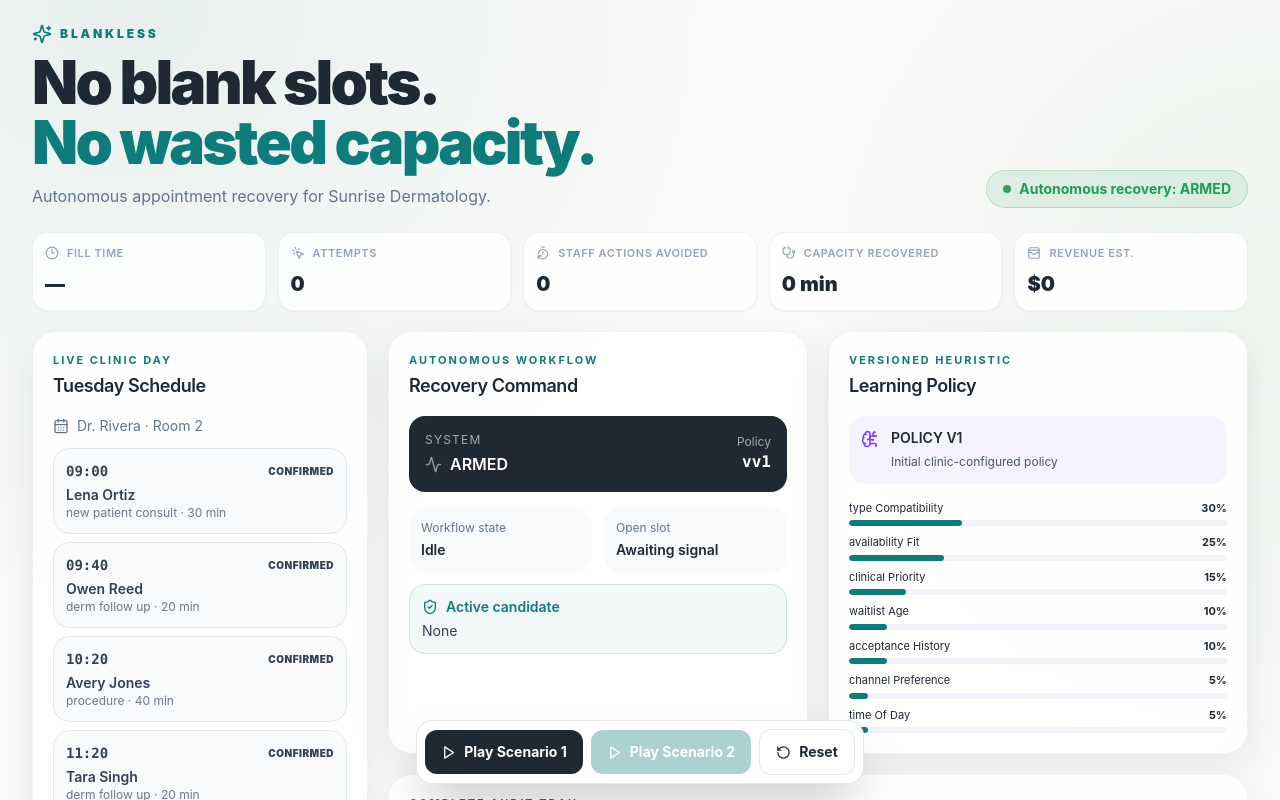
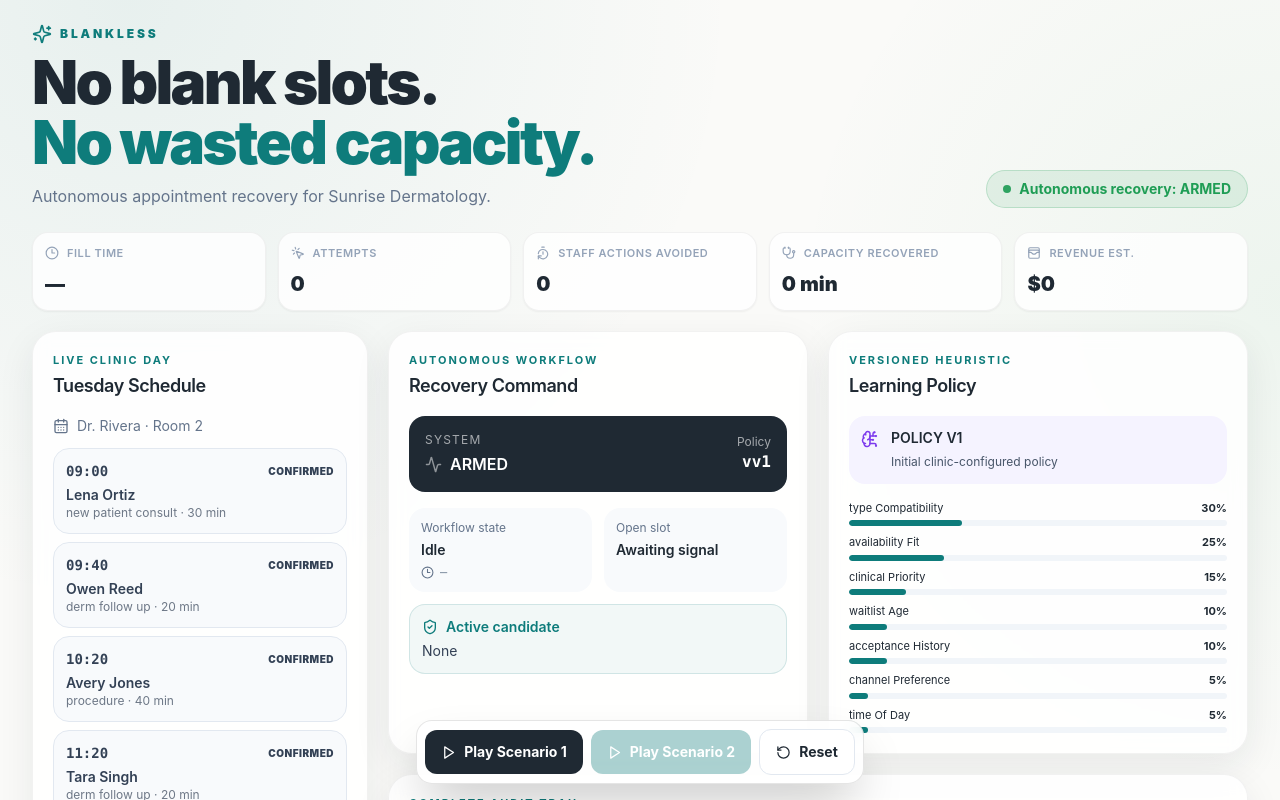
Before and after one commit to patricktran1/Blankless, a Next.js app: page / in a window 1280 px wide. Shown: the top 800 px of the page. Built offline with nearby package versions, Linux system fonts and the light colour scheme.

Commit message:
feat: show simulated workflow clock

```diff
--- a/components/CommandCenter.tsx
+++ b/components/CommandCenter.tsx
@@ -1,10 +1,10 @@
 "use client";
-import { Activity, ShieldCheck } from "lucide-react";
+import { Activity, Clock3, ShieldCheck } from "lucide-react";
 import { useDemoStore } from "@/lib/store";
 import { Panel } from "./Panel";
 
 export function CommandCenter() {
-  const { state, activeSlotId, appointments, activeCandidateId, patients, policy, running } = useDemoStore();
+  const { state, activeSlotId, appointments, activeCandidateId, patients, policy, running, simTime } = useDemoStore();
   const slot = appointments.find((a) => a.id === activeSlotId);
   const active = patients.find((p) => p.id === activeCandidateId);
   return <Panel title="Recovery Command" eyebrow="Autonomous workflow">
@@ -13,7 +13,7 @@ export function CommandCenter() {
       <div className="text-right"><p className="text-xs text-white/60">Policy</p><p className="font-mono font-semibold">{policy.id.replace("policy-", "v")}</p></div>
     </div>
     <div className="mt-4 grid grid-cols-2 gap-3 text-sm">
-      <div className="rounded-2xl bg-slate-50 p-3"><p className="text-xs text-slate-500">Workflow state</p><p className="mt-1 font-semibold capitalize">{state.replaceAll("_"," ")}</p></div>
+      <div className="rounded-2xl bg-slate-50 p-3"><p className="text-xs text-slate-500">Workflow state</p><p className="mt-1 font-semibold capitalize">{state.replaceAll("_"," ")}</p><p className="mt-1 flex items-center gap-1.5 font-mono text-xs text-slate-500"><Clock3 size={13}/>{simTime}</p></div>
       <div className="rounded-2xl bg-slate-50 p-3"><p className="text-xs text-slate-500">Open slot</p><p className="mt-1 font-semibold">{slot ? `${slot.day} ${slot.startTime}` : "Awaiting signal"}</p></div>
     </div>
     <div className="mt-3 rounded-2xl border border-teal/15 bg-teal/5 p-3 text-sm"><p className="flex items-center gap-2 font-semibold text-teal"><ShieldCheck size={16}/> Active candidate</p><p className="mt-1 text-slate-700">{active?.name ?? "None"}</p></div>
```
